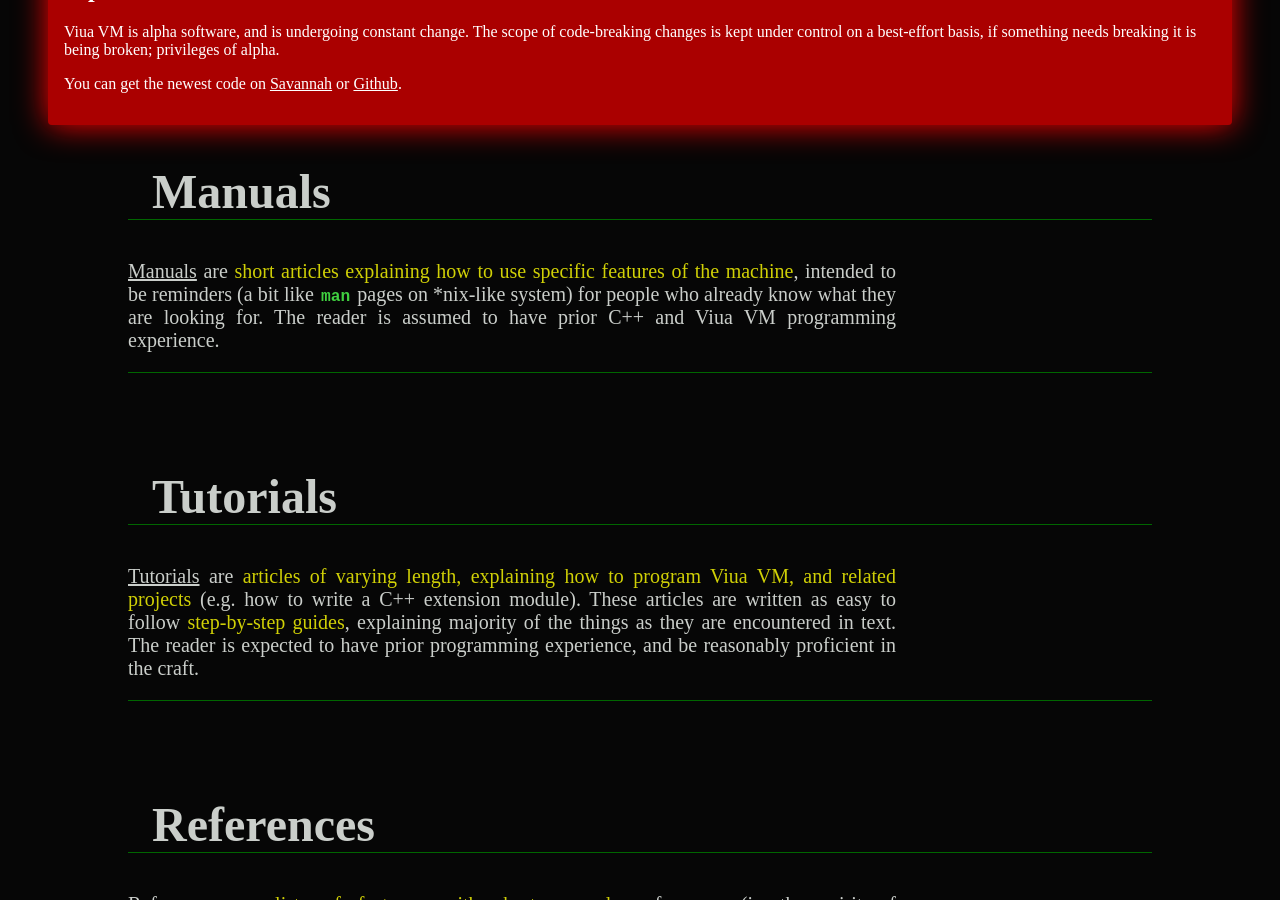
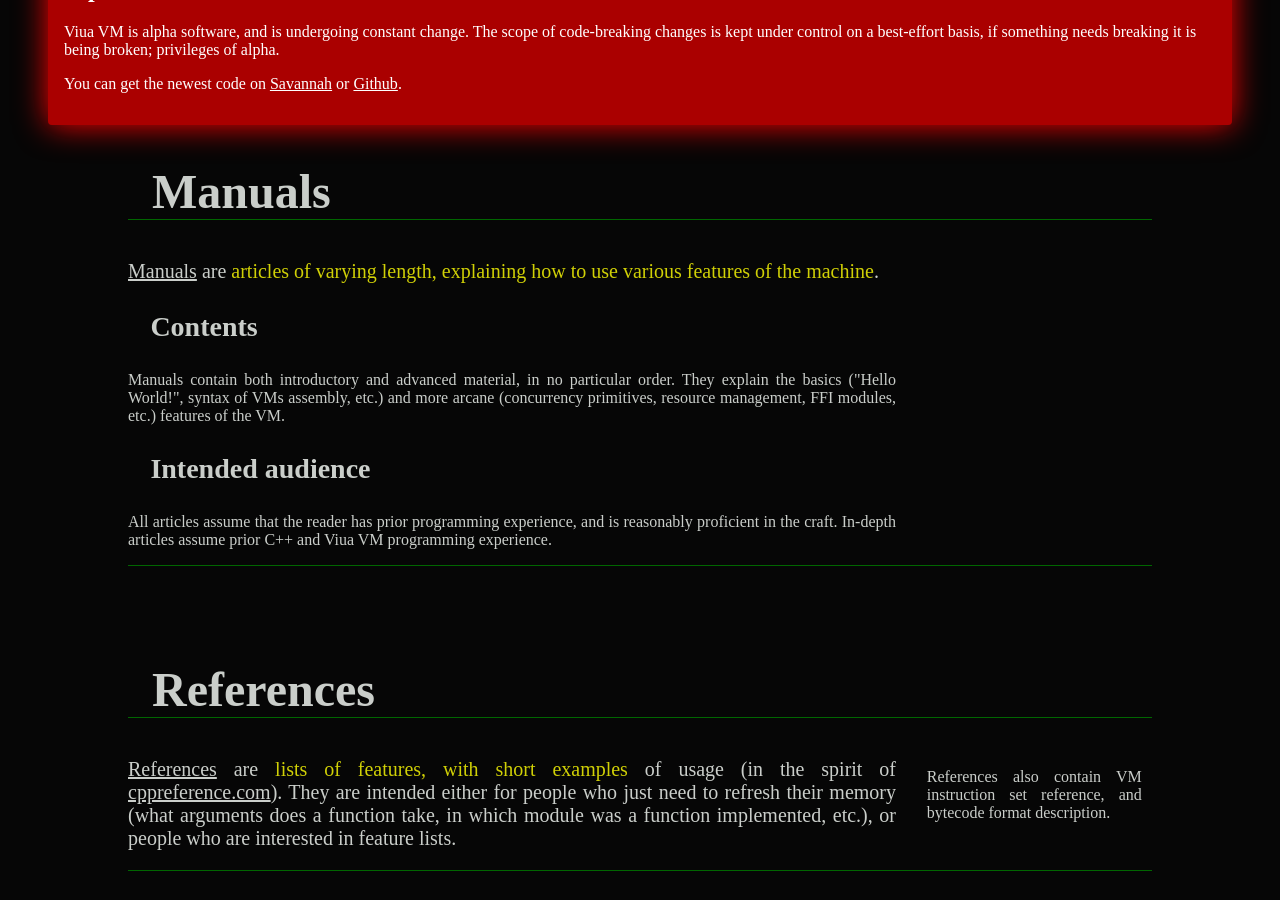
Before and after one commit to marekjm/docs.viuavm.org, a Jekyll site: the page built from index.html, in a window 1280 px wide and 900 px high, scrolled down 614 px. Built offline with Jekyll 4.4.1, drawn with Linux system fonts in a browser that asks for light colours.

Commit message:
Unify manuals and tutorials

```diff
--- a/_includes/navigation.html
+++ b/_includes/navigation.html
@@ -3,8 +3,6 @@
     <span class="spacer">:</span>
     <a href="/manuals.html">manuals</a>
     <span class="spacer">:</span>
-    <a href="/tutorials.html">tutorials</a>
-    <span class="spacer">:</span>
     <a href="/references.html">references</a>
     <span class="spacer">:</span>
     <a href="http://viuavm.org">viuavm.org</a>
--- a/_layouts/index.html
+++ b/_layouts/index.html
@@ -40,21 +40,20 @@
         <section class="chapter">
             <h1> Manuals </h2>
 
-            <p class="summary"> <a href="/manuals.html">Manuals</a> are <em>short articles explaining how to use
-            specific features of the machine</em>, intended to be reminders (a bit like <code>man</code> pages
-            on *nix-like system) for people who already know what they are looking for.
-            The reader is assumed to have prior C++ and Viua VM programming experience.
+            <p class="summary"> <a href="/manuals.html">Manuals</a> are <em>articles of varying length, explaining
+                how to use various features of the machine</em>.
             </p>
-        </section>
 
-        <section class="chapter">
-            <h1> Tutorials </h1>
+            <h3> Contents </h3>
+            <p> Manuals contain both introductory and advanced material, in no particular order.
+            They explain the basics ("Hello World!", syntax of VMs assembly, etc.) and
+            more arcane (concurrency primitives, resource management, FFI modules, etc.) features of the VM.
+            </p>
 
-            <p class="summary"> <a href="/tutorials.html">Tutorials</a> are <em>articles of varying length, explaining
-            how to program Viua VM, and related projects</em> (e.g. how to write a C++ extension module).
-            These articles are written as easy to follow <em>step-by-step guides</em>, explaining majority of the things as
-            they are encountered in text.
-            The reader is expected to have prior programming experience, and be reasonably proficient in the craft.
+            <h3> Intended audience </h3>
+            <p> All articles assume that the reader has prior programming experience, and is reasonably proficient in
+            the craft.
+            In-depth articles assume prior C++ and Viua VM programming experience.
             </p>
         </section>
 
--- a/_tutorials/hello-world.html
+++ b/_manuals/hello-world.html
@@ -2,6 +2,7 @@
 number: 10
 title: "The Canonical Program: Hello World!"
 layout: default
+id: manuals__hello_world
 summary: >
     One of the simplest progams one can write in Viua VM, the canonical first program written in a new language: the
     "Hello World!".
```
Also changed, not shown: manuals.html (+2 -6 lines), tutorials.html (deleted, +0 -34 lines).
